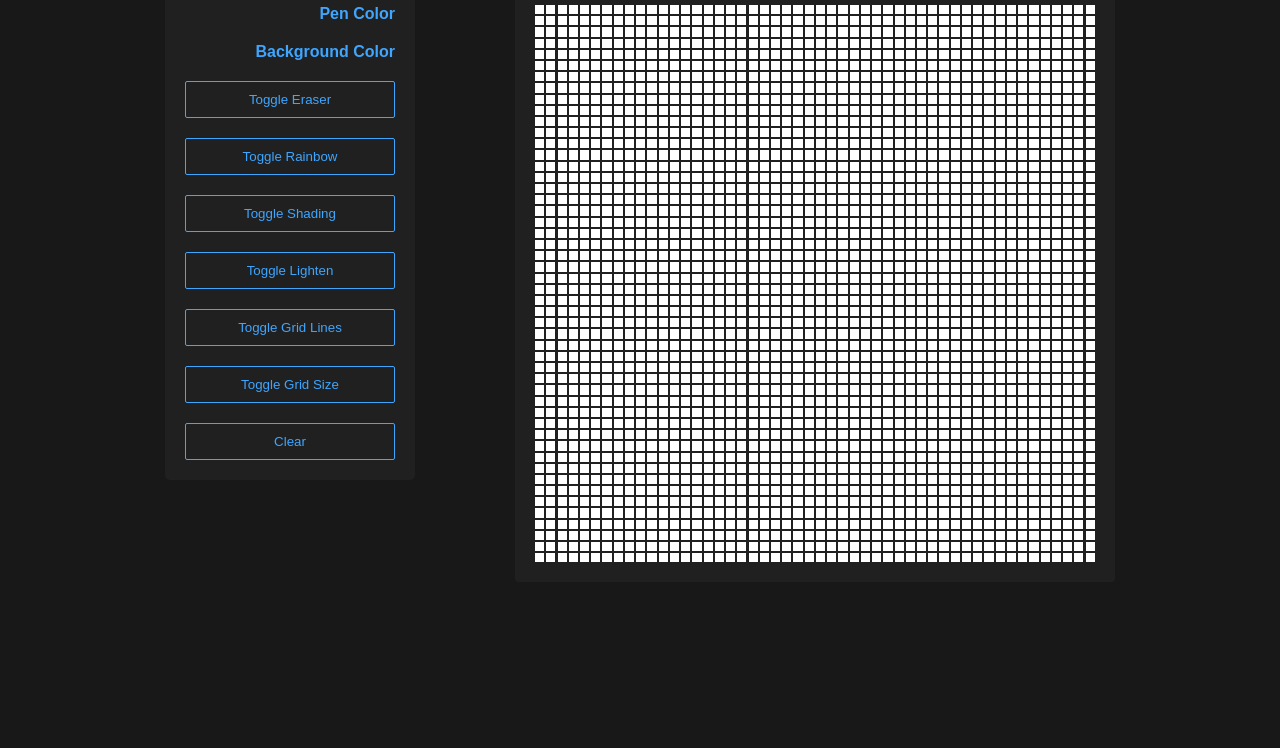
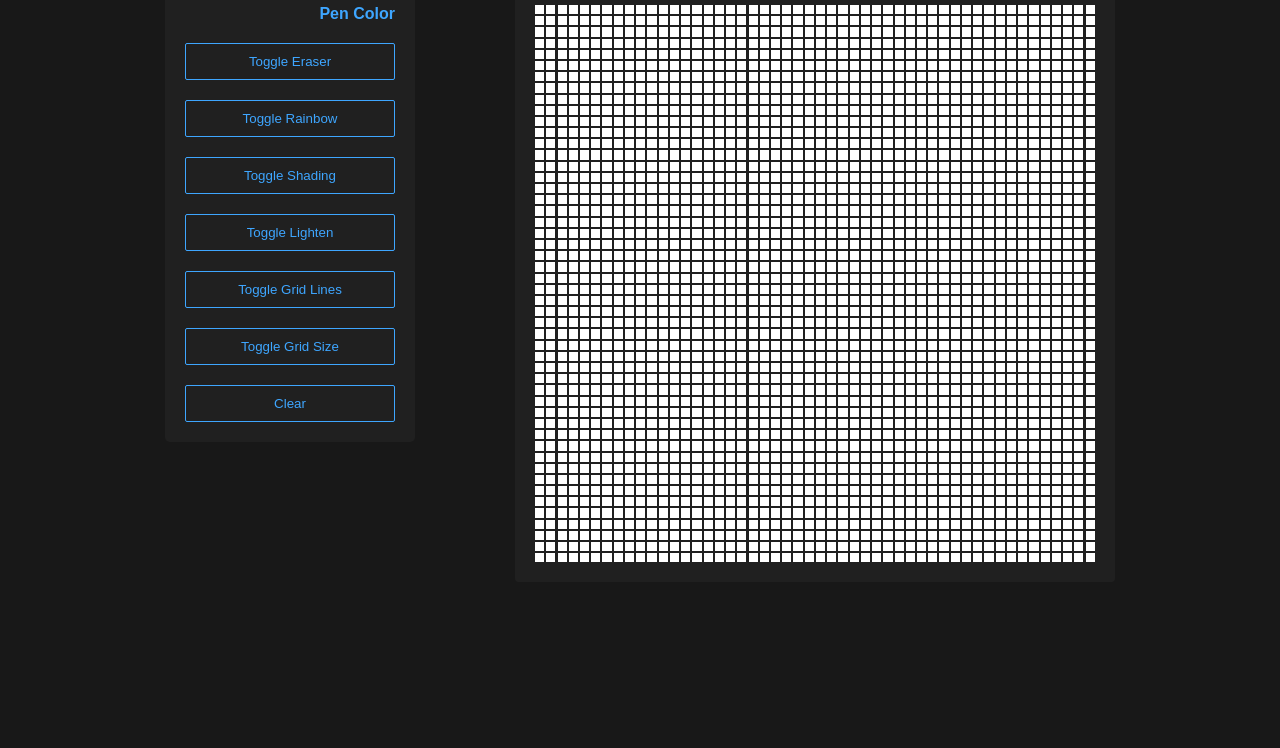
Before and after one commit to itsEmadK/odin-etch-a-scketch, a plain HTML site: page index.html in a window 1280 px wide. Shown: the part 52-800 px from the top of the page. Drawn offline with Linux system fonts and the light colour scheme.

Commit message:
Remove background colors section

```diff
--- a/index.html
+++ b/index.html
@@ -15,11 +15,6 @@
         <div class="pen-colors-container">
             <div class="color-items-container"></div>
             <div class="pen-colors-subtitle">Pen Color</div>
-        </div>
-        <div class="background-colors-container">
-            <div class="color-items-container">
-            </div>
-            <div class="background-colors-subtitle">Background Color</div>
         </div>
 
         <div class="buttons-container">
```
